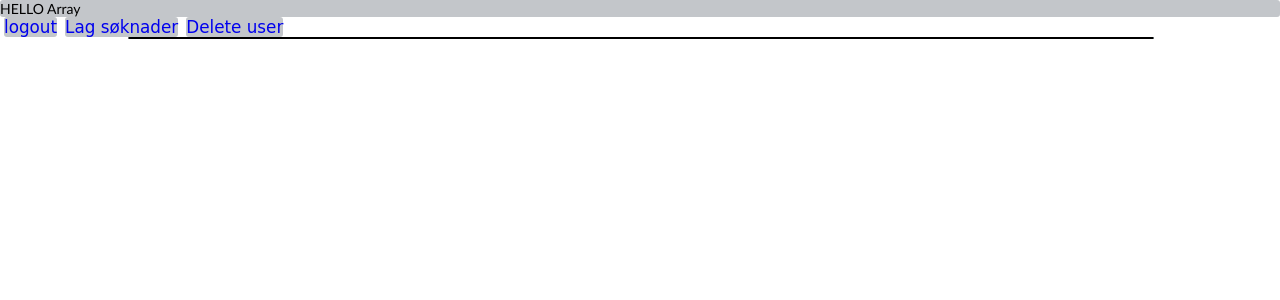
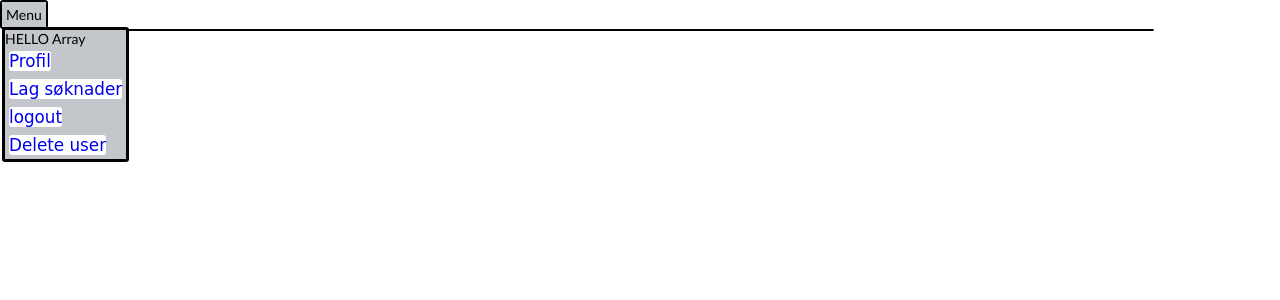
Before and after one commit to raSKTypeShit/callforduty, a PHP site: page / in a window 1280 px wide. Shown: the top 300 px of the page. Run offline with PHP 8.4, Linux system fonts and the light colour scheme; the visitor is signed in with stand-in values (Sample User, id 1); data that the repository does not hold is empty.

Commit message:
fikset meny knappen

```diff
--- a/callforduty/include/annonseviewer.php
+++ b/callforduty/include/annonseviewer.php
@@ -5,12 +5,17 @@
 
     $sql = "SELECT * FROM annonser JOIN login ON annonser.userID = login.id";
     $result = mysqli_query($conn, $sql);
+    $link="SELECT * FROM containers JOIN annonser ON containers.formNR= annonser.id";
+    $r=mysqli_query($conn,$link);
 
-    if(mysqli_num_rows($result))
+    if(mysqli_num_rows($result)&& isset($r))
     {
+            while($row = mysqli_fetch_assoc($r)){
+                $lnk=$row["formNR"];
+            }
             while($row = mysqli_fetch_assoc($result))
             {
-                echo "<a href=\"" . $row["id"] . "\"><article><h1>" . $row["title"] . "</h1><p id=\"pArea\">" . $row["area"] . "</p><p id=\"pCompany\">" . $row["user"] . "</p><p id=\"pDesc\">" . $row["descr"] . "</p></article></a>";
+                echo "<a href=apply.php?formNR=$lnk><article><h1>" . $row["title"] . "</h1><p id=\"pArea\">" . $row["area"] . "</p><p id=\"pCompany\">" . $row["user"] . "</p><p id=\"pDesc\">" . $row["descr"] . "</p></article></a>";
             }
         }
     mysqli_close($conn);
--- a/callforduty/index.php
+++ b/callforduty/index.php
@@ -11,12 +11,14 @@
 </head>
 <body>
     <nav>
-    <?php
+        <p> Menu</p>
+        <?php
       if(isset($_SESSION["user"])){
           echo "<section>";
           echo "<p>HELLO ". $_SESSION["user"]."</p>";
+          echo "<a href="."profile_page.php".">Profil</a>";
+          echo "<a href="."form_generator.php".">Lag søknader</a>";
           echo "<a href="."logout.php".">logout</a>";
-          echo "<a href="."form_generator.php".">Lag søknader</a>";
           echo "<a href="."deleteuser.php".">Delete user </a>";
           echo "</section>";
 
--- a/callforduty/logincheck.php
+++ b/callforduty/logincheck.php
@@ -15,7 +15,7 @@
         $user=$_POST["user"];
         $pass=$_POST["password"];
         $sql="SELECT * FROM login
-        WHERE user=\"$user\"";
+        WHERE user=\"$user\" ";
 
         $r=mysqli_query($conn,$sql);
         if(mysqli_num_rows($r)==1){
--- a/callforduty/signupcheck.php
+++ b/callforduty/signupcheck.php
@@ -13,10 +13,10 @@
             $mail=$_POST["mail"];
             $pass=$_POST["password"];
             $result="SELECT * FROM login
-                    WHERE user=\"$name\" AND
-                    mail=\"$mail\" ";
+                    WHERE user=\"$name\" OR
+                    mail=\"$mail\"  ";
             $check=mysqli_query($conn,$result);
-            //sjekker om det eksistere en bruker med samme bedrift og mail
+            //sjekker om det eksistere en bruker med samme bedrift
             if(mysqli_num_rows($check)==1){
                echo "This user already exists. Use another name or mail";
                header("refresh:2; url=index.php");
--- a/callforduty/styles.css
+++ b/callforduty/styles.css
@@ -207,21 +207,35 @@
     align-items: flex-start;
     flex-direction: column;
 }
+/* menu*/
 body>nav>section>a{
     font-family:'Press Start 2P', cursive;
     font-size: larger;
     margin:4px;
-    background-color: rgb(195, 198, 202);
-}
-body>nav>section>a:hover{
-    font-size: 30px;
-    background-color:rgb(195, 198, 202);
-    color:black;
-}
-body>nav>section>p{
-    background-color: rgb(195, 198, 202);
+    background-color: white;
 }
 
+body>nav>p{
+    background-color: rgb(195, 198, 202);
+    padding:4px;
+}
+body>nav{
+    display:inline-block;
+    border: 2px solid black;
+}
+
+body>nav>section{
+    display:none;
+    position:absolute;
+    z-index: 1;
+}
+body>nav:hover section{
+    background-color:rgb(195, 198, 202);
+    border: 3px solid black;
+    display:flex;
+    align-items: flex-start;
+    flex-direction: column;
+}
 .form_body > main > section > h3 {
     background-color: var(--button);
     color: var(--text_light);
```
